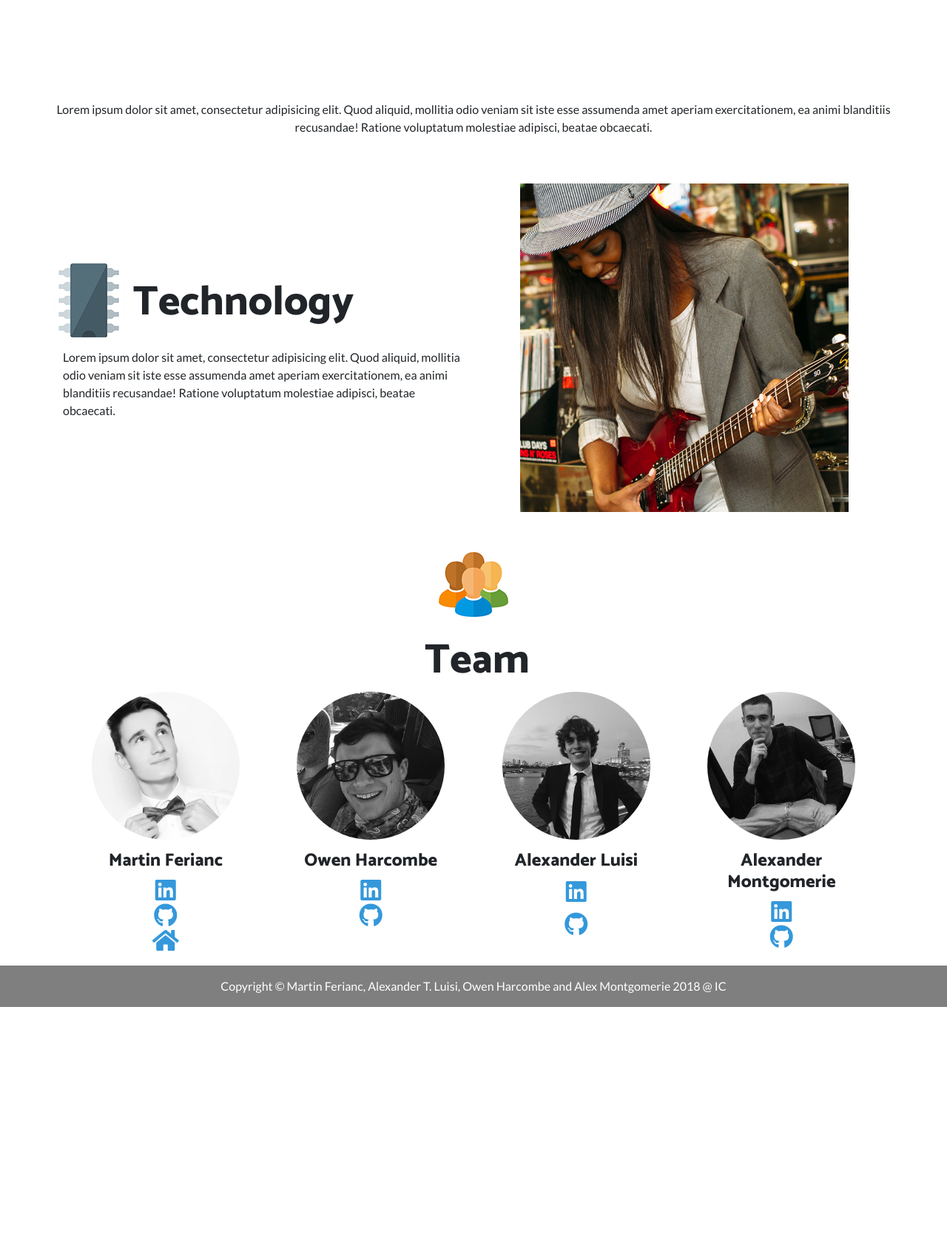
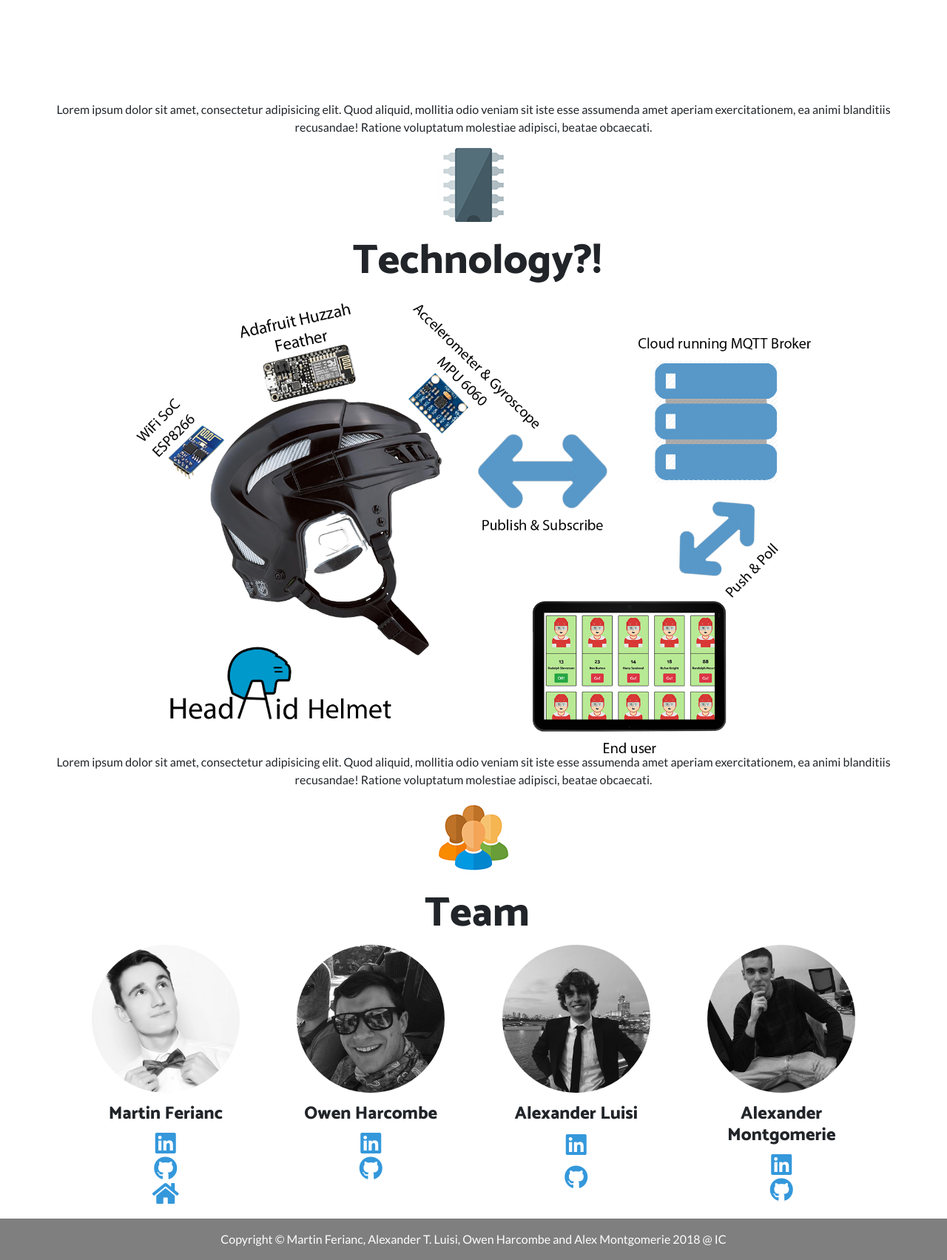
Before and after one commit to martinferianc/EmbeddedSystems-EIE3, a Flask app: page / in a window 1280 px wide. Shown: the part 2619-4322 px from the top of the page at 74% size. Before the commit the page ends 3980 px from the top, so only its background shows below. Run offline with Flask 2, Linux system fonts and the light colour scheme; parts of the project's set-up code (start-up, migrations or seed data) failed here and were passed over; some libraries are stand-ins or nearby versions; grey boxes are pictures that could not be loaded.

Commit message:
[cw1] Adding the diagram

```diff
--- a/Coursework 1/src/master/www/web/templates/index.html
+++ b/Coursework 1/src/master/www/web/templates/index.html
@@ -185,32 +185,31 @@
         </div>
     </section>
     <section>
-        <section>
         <div class="container" id="technology">
             <div class="row align-items-center">
-                    <div class="col-lg-6 order-lg-2">
-                        <div class="p-5">
-                            <img class="img-fluid" src="/static/img/01.jpg" alt="">
-                        </div>
-                    </div>
-                    <div class="col-lg-6 order-lg-1">
                 <div class="row">
+                    <div class="col-lg-12">
+                        <div class="row">
+                            <div class="col-lg-12 text-center">
                                 <div class="col-sd-2">
                                     <img class="img-responsive" src="/static/img/cpu.png" alt="">
                                 </div>
                                 <div class="col-sd-10">
-                                <h6 class="display-4" style="padding-top:20px; padding-left:10px;">Technology</h6>
+                                    <h6 class="display-4" style="padding-top:20px; padding-left:10px;">Technology?!</h6>
+                                </div>
+
                             </div>
                         </div>
                         <div class="row" style="padding-top:15px;">
-                            <div class="col-lg-12">
+                            <div class="col-lg-12 text-center">
+                                <img style="width:80%;"src="/static/img/arch.png" alt="">
                                 <p>Lorem ipsum dolor sit amet, consectetur adipisicing elit. Quod aliquid, mollitia odio veniam sit iste esse assumenda amet aperiam exercitationem, ea animi blanditiis recusandae! Ratione voluptatum molestiae adipisci, beatae obcaecati.</p>
                             </div>
                         </div>
                         </div>
                 </div>
             </div>
-        </section>
+        </div>
     </section>
 
     <section>
```
Also changed, not shown: Coursework 1/data/team/team.json (+1 -1 lines), Coursework 1/src/master/www/web/static/img/arch.png (added). Lines whose indentation alone changed are shown as unchanged.
